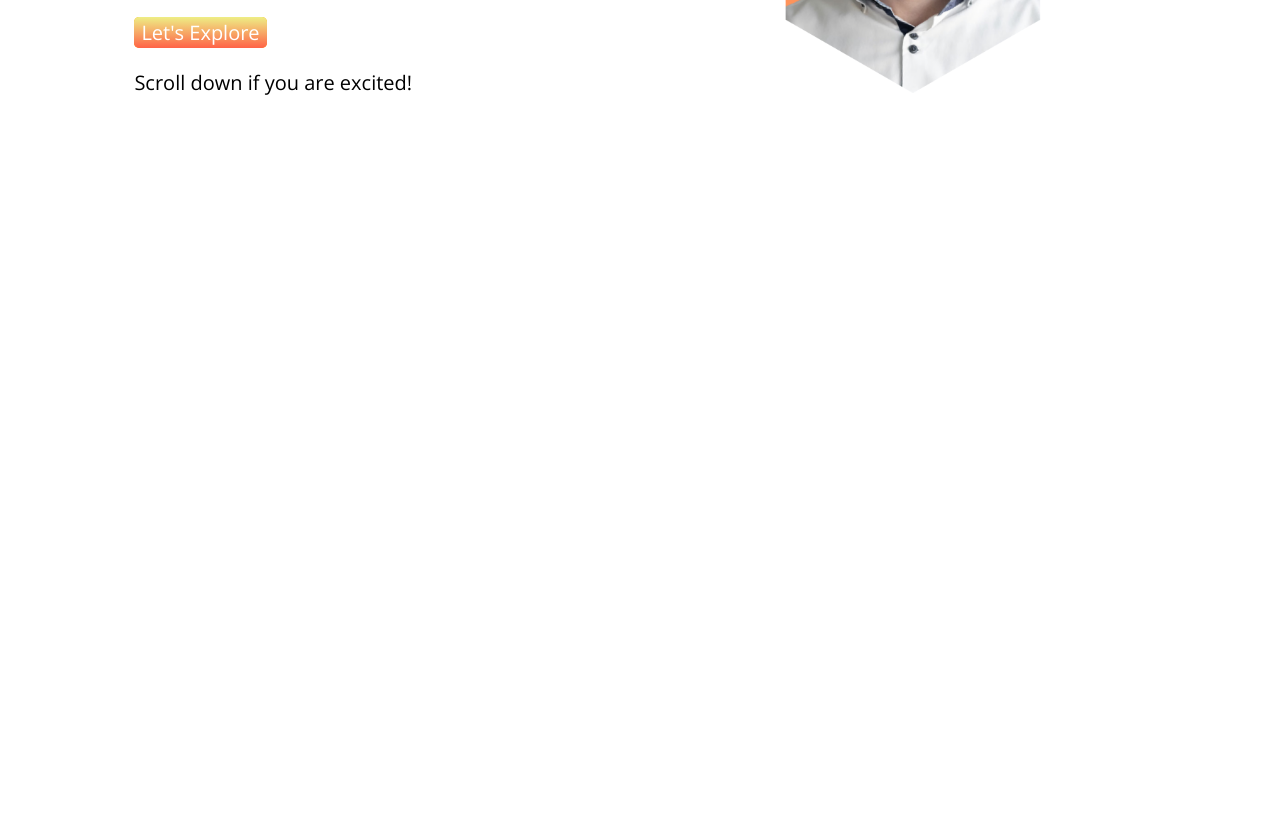
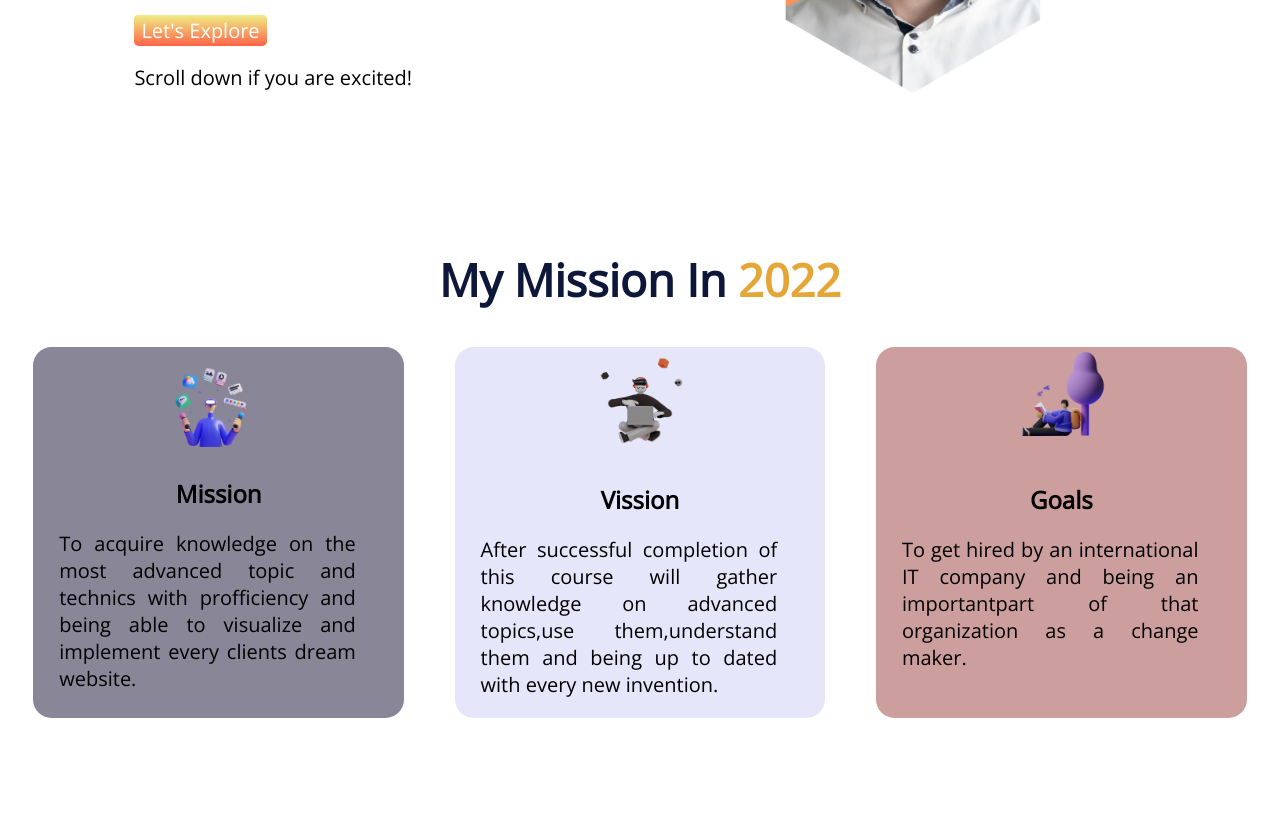
Before and after one commit to Farzana27fa/Get-Settle, a plain HTML site: page index.html in a window 1280 px wide. Shown: the part 418-1239 px from the top of the page. Before the commit the page ends 800 px from the top, so only its background shows below. Drawn offline with nearby package versions, Linux system fonts and the light colour scheme.

Commit message:
Mission Commit

```diff
--- a/index.html
+++ b/index.html
@@ -16,7 +16,7 @@
 </head>
 
 <body>
-    <section class="divider-container first-part">
+    <section class="divider-container slabs">
         <div class="width-divider">
             <div class="side-line">
                 <h1>Get Settled in Life</h1>
@@ -36,6 +36,32 @@
 
         </div>
     </section>
+    <div>
+        <h2 class="heading">My Mission In <span style="color: rgb(228, 167, 55);">2022</span> </h2>
+    </div>
+    <section class="divider-container slabs">
+
+        <div class="strategy" id="mission">
+            <img src="images/illustrators/illustrator-1.png" alt="illustrated photo">
+            <h2>Mission</h2>
+            <p>To acquire knowledge on the most advanced topic and technics with profficiency and being able to
+                visualize and implement every clients dream website.</p>
+
+
+        </div>
+        <div class="strategy" id="vission">
+            <img src="images/illustrators/illustrator-2.png" alt="illustrated photo">
+            <h2>Vission</h2>
+            <p>After successful completion of this course will gather knowledge on advanced topics,use them,understand
+                them and being up to dated with every new invention.</p>
+        </div>
+        <div class="strategy" id="goal">
+            <img src="images/illustrators/illustrator-3.png" alt="illustrated photo">
+            <h2>Goals</h2>
+            <p>To get hired by an international IT company and being an importantpart of that organization as a change
+                maker.</p>
+        </div>
+    </section>
 
 
 </body>
--- a/style.css
+++ b/style.css
@@ -1,20 +1,21 @@
 body{
-    font-family: 'Abril Fatface', cursive;
-
-    font-size: 31px;
+    font-family: 'Open Sans', sans-serif;
 }
 h1{
+    font-family: 'Abril Fatface', cursive;
+    font-weight: 400;
+    font-size: 50px;
     padding-left: 10px;
     margin-top: 0;
     margin-bottom: -5px;
 }
 .diff-color{
-    color: rgb(255, 187, 60);
+    color: rgb(209, 163, 78);
 }
 .divider-container{
     display: flex;
 }
-.first-part{
+.slabs{
     padding-bottom: 100px;
 }
 .width-divider{
@@ -34,12 +35,11 @@ h1{
 }
 p{
     width: 80%;
-    font-family: 'Open Sans', sans-serif;
+
     font-size: 20px;
     text-align: justify;
 }
 .design-button{
-    font-family: 'Open Sans', sans-serif;
     font-size: 20px;
     text-decoration:none ;
     background-color: orange;
@@ -49,3 +49,35 @@ p{
     color: white;
     font-weight: 250;
 }
+.heading {
+    text-align: center;
+    color: rgb(12, 23, 58);
+    font-size: 45px;
+    font-weight: bold;
+    font-weight: 900 ;
+
+}
+.strategy {
+    text-align: center;
+    width: 50%;
+    border-radius: 5%;
+    margin-right: 2%;
+    margin-left: 2%;
+}
+.strategy p{
+    padding-left: 7%;
+    padding-right: 7%;
+
+}
+.strategy img{
+    width: 30%;
+}
+#mission{
+    background-color: rgb(136, 134, 151);
+}
+#vission{
+    background-color: lavender;
+}
+#goal{
+    background-color: rgb(204, 158, 158);
+}
```
